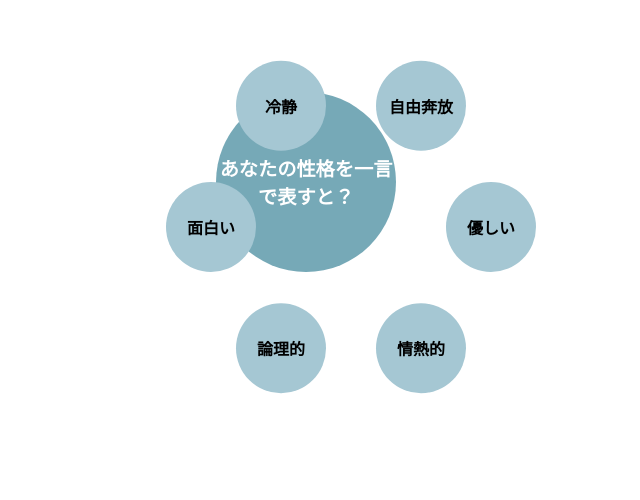
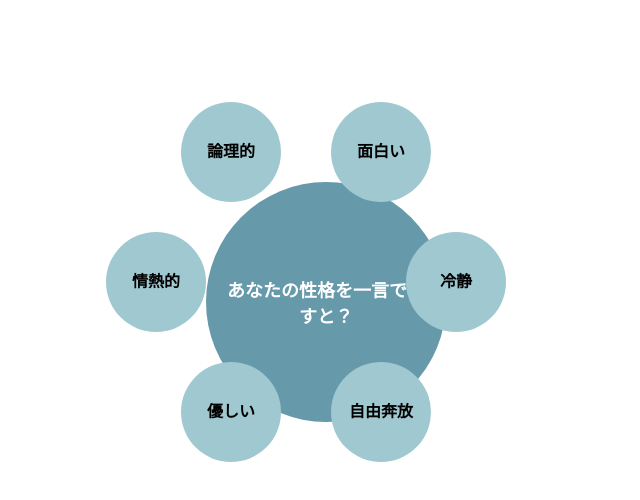
Before and after one commit to Takulogy/love-chat-clean, a React (Vite) app: page / in a window 1280 px wide. Shown: the part 118-618 px from the top of the page, without its empty margins (334-974 px from the left). Built offline with nearby package versions, Linux system fonts and the light colour scheme.

Commit message:
中心に集めてみた

```diff
--- a/src/LoveCheckForm.css
+++ b/src/LoveCheckForm.css
@@ -1,51 +1,49 @@
-.circle-container {
+/* LoveCheckForm.css */
+.circle-wrapper {
   position: relative;
-  width: 400px;
-  height: 400px;
-  margin: 100px auto;
+  width: 100%;
+  height: 100vh;
+  background: white;
+  overflow: hidden;
 }
 
 .center-circle {
   position: absolute;
   top: 50%;
   left: 50%;
-  width: 180px;
-  height: 180px;
-  margin-left: -90px;
-  margin-top: -90px;
-  background-color: #76a9b7;
+  width: 200px;
+  height: 200px;
+  margin-top: -100px;
+  margin-left: -100px;
+  background-color: #6699aa;
   border-radius: 50%;
+  text-align: center;
+  padding: 20px;
+  color: white;
+  font-weight: bold;
   display: flex;
   align-items: center;
   justify-content: center;
-}
-
-.question-text {
-  text-align: center;
-  font-size: 1.2rem;
-  font-weight: bold;
-  color: #fff;
+  flex-direction: column;
+  font-size: 18px;
 }
 
 .option-circle {
   position: absolute;
-  top: 50%;
-  left: 50%;
-  width: 90px;
-  height: 90px;
-  background-color: #a5c7d3;
+  width: 100px;
+  height: 100px;
+  background-color: #a0c8d0;
   border-radius: 50%;
-  display: flex;
-  align-items: center;
-  justify-content: center;
+  text-align: center;
+  line-height: 100px;
   font-weight: bold;
-  color: #000;
+  color: black;
   cursor: pointer;
-  transition: transform 0.3s, box-shadow 0.3s;
+  transition: all 0.3s ease;
 }
 
+.option-circle:hover,
 .option-circle.selected {
-  transform: scale(1.2) translate(0, 0) !important;
-  box-shadow: 0 0 12px rgba(0, 0, 0, 0.4);
-  background-color: #ffe87c;
+  background-color: #4a90e2;
+  color: white;
 }
--- a/src/LoveCheckForm.jsx
+++ b/src/LoveCheckForm.jsx
@@ -1,45 +1,55 @@
+// LoveCheckForm.jsx
 import React, { useState } from 'react';
 import './LoveCheckForm.css';
 
 const LoveCheckForm = () => {
-  const [selected, setSelected] = useState(null);
-
-  const question = "あなたの性格を一言で表すと？";
-  const options = [
-    "優しい",
-    "情熱的",
-    "論理的",
-    "面白い",
-    "冷静",
-    "自由奔放"
+  const [currentQuestion, setCurrentQuestion] = useState(0);
+  const [selectedOptions, setSelectedOptions] = useState([]);
+  const questions = [
+    {
+      text: 'あなたの性格を一言で表すと？',
+      options: ['冷静', '自由奔放', '優しい', '情熱的', '論理的', '面白い']
+    },
+    // 必要に応じて他の質問を追加
   ];
 
-  const handleSelect = (index) => {
-    setSelected(index);
+  const handleOptionSelect = (option) => {
+    const newSelections = [...selectedOptions];
+    newSelections[currentQuestion] = option;
+    setSelectedOptions(newSelections);
+    if (currentQuestion < questions.length - 1) {
+      setCurrentQuestion(currentQuestion + 1);
+    } else {
+      alert('診断完了！');
+    }
+  };
+
+  const getCirclePositionStyle = (index, total) => {
+    const angle = (360 / total) * index;
+    const radius = 150;
+    const x = radius * Math.cos((angle * Math.PI) / 180);
+    const y = radius * Math.sin((angle * Math.PI) / 180);
+    return {
+      top: `calc(50% + ${y}px - 50px)`,
+      left: `calc(50% + ${x}px - 50px)`
+    };
   };
 
   return (
-    <div className="circle-container">
+    <div className="circle-wrapper">
       <div className="center-circle">
-        <p className="question-text">{question}</p>
+        {questions[currentQuestion].text}
       </div>
-      {options.map((option, index) => {
-        const angle = (index / options.length) * 2 * Math.PI;
-        const x = 140 * Math.cos(angle);
-        const y = 140 * Math.sin(angle);
-        return (
-          <div
-            key={index}
-            className={`option-circle ${selected === index ? 'selected' : ''}`}
-            style={{
-              transform: `translate(${x}px, ${y}px)`
-            }}
-            onClick={() => handleSelect(index)}
-          >
-            {option}
-          </div>
-        );
-      })}
+      {questions[currentQuestion].options.map((option, index) => (
+        <div
+          key={index}
+          className={`option-circle ${selectedOptions[currentQuestion] === option ? 'selected' : ''}`}
+          style={getCirclePositionStyle(index, questions[currentQuestion].options.length)}
+          onClick={() => handleOptionSelect(option)}
+        >
+          {option}
+        </div>
+      ))}
     </div>
   );
 };
```
